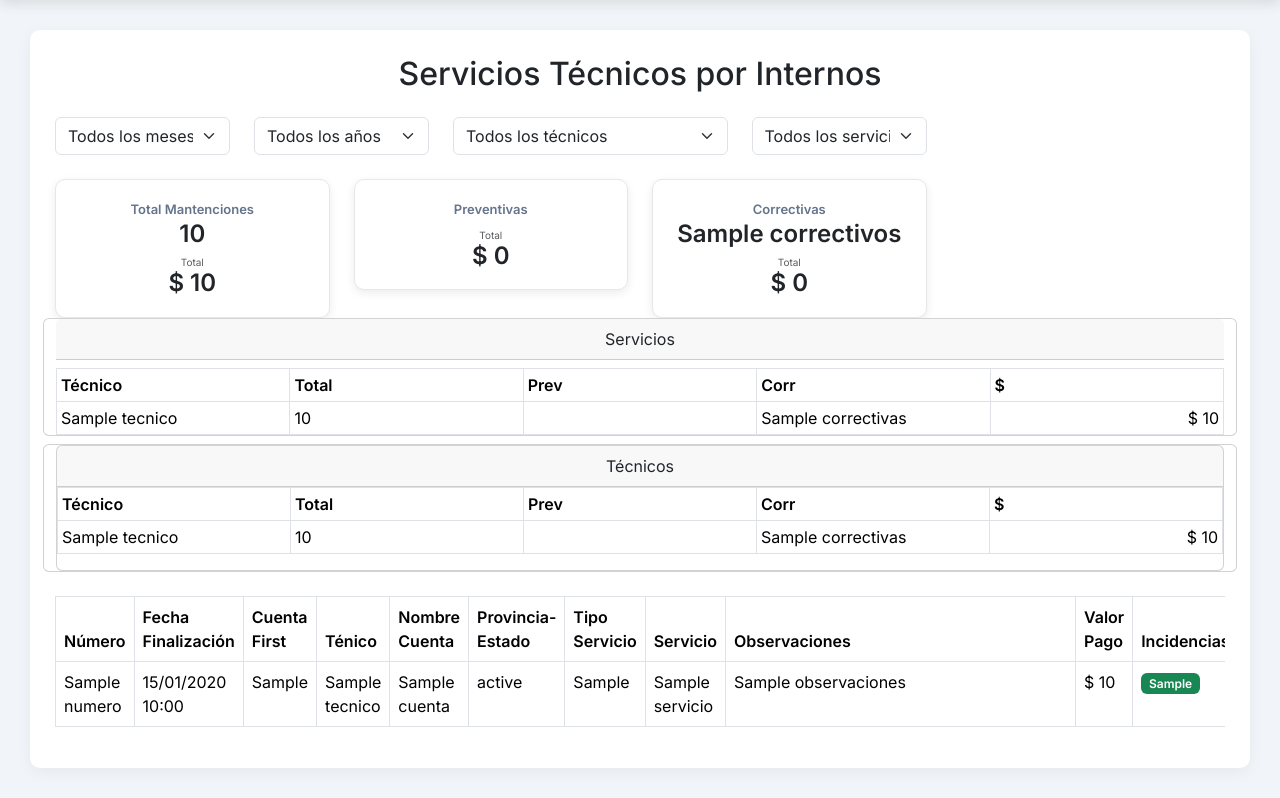
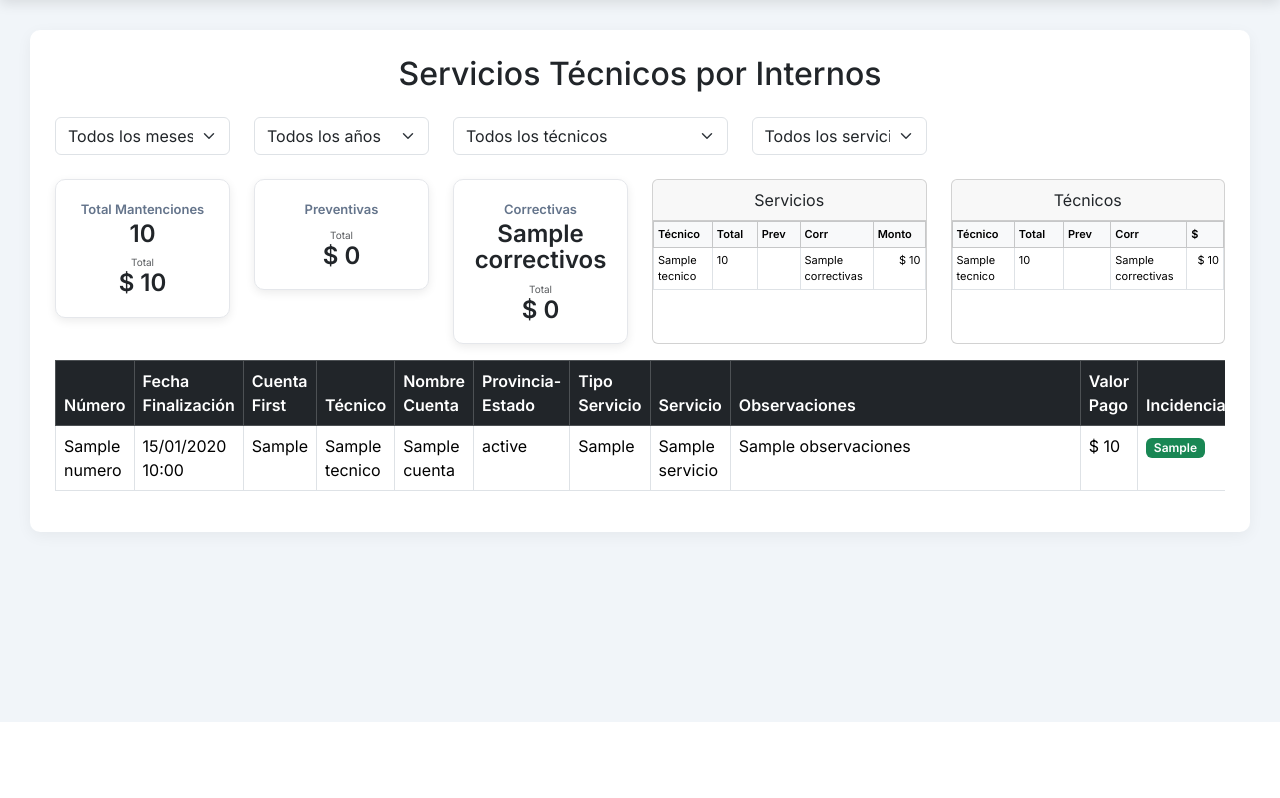
Before and after one commit to Guvtam/sistema-sstt, a Django app: template servicios/templates/servicios/internos.html in a window 1280 px wide. Shown: the part 78-876 px from the top of the page. After the commit the page ends 800 px from the top, so only its background shows below. Run offline with Django 3.2, Linux system fonts and the light colour scheme; the template is opened without the code that fills it: most values are stand-ins (such as "Sample title", 1, 10 or a date in 2020).

Commit message:
mejora en templates contratista e internos

```diff
--- a/servicios/templates/servicios/internos.html
+++ b/servicios/templates/servicios/internos.html
@@ -9,10 +9,10 @@
 
 <form method="get" class="row mb-4">
 
-<!-- FILTRO MES -->
 <div class="col-md-2">
     <select name="mes" class="form-select" onchange="this.form.submit()">
         <option value="">Todos los meses</option>
+
         <option value="1" {% if mes == "1" %}selected{% endif %}>Enero</option>
         <option value="2" {% if mes == "2" %}selected{% endif %}>Febrero</option>
         <option value="3" {% if mes == "3" %}selected{% endif %}>Marzo</option>
@@ -31,6 +31,7 @@
 <div class="col-md-2">
     <select name="anio" class="form-select" onchange="this.form.submit()">
         <option value="">Todos los años</option>
+
         <option value="2024" {% if anio == "2024" %}selected{% endif %}>2024</option>
         <option value="2025" {% if anio == "2025" %}selected{% endif %}>2025</option>
         <option value="2026" {% if anio == "2026" %}selected{% endif %}>2026</option>
@@ -38,224 +39,145 @@
     </select>
 </div>
 
-
-<!-- FILTRO TECNICO -->
 <div class="col-md-3">
-
     <select name="tecnico" class="form-select" onchange="this.form.submit()">
-
         <option value="">Todos los técnicos</option>
-
         {% for t in tecnicos %}
         <option value="{{ t }}" {% if tecnico_seleccionado == t %}selected{% endif %}>
             {{ t }}
         </option>
         {% endfor %}
-
     </select>
-
 </div>
 
-
-<!-- FILTRO TIPO SERVICIO -->
 <div class="col-md-2">
-
     <select name="tipo_servicio" class="form-select" onchange="this.form.submit()">
-
         <option value="">Todos los servicios</option>
-
-<option value="PREVENTIV" {% if tipo_servicio == "PREVENTIV" %}selected{% endif %}>
-Preventivas
-</option>
-
-<option value="CORRECTIV" {% if tipo_servicio == "CORRECTIV" %}selected{% endif %}>
-Correctivas
-</option>
-
+        <option value="PREVENTIV" {% if tipo_servicio == "PREVENTIV" %}selected{% endif %}>Preventivas</option>
+        <option value="CORRECTIV" {% if tipo_servicio == "CORRECTIV" %}selected{% endif %}>Correctivas</option>
     </select>
-
 </div>
 
 </form>
 
-
+<!-- DASHBOARD -->
 <div class="row mb-3">
 
-
-
-<div class="col-md-3">
+    <!-- KPI -->
+    <div class="col-md-2">
         <div class="kpi-card text-center">
-
             <div class="kpi-title">Total Mantenciones</div>
-
-            <div class="kpi-value">
-                {{ resumen.total }}
-            </div>
-
+            <div class="kpi-value">{{ resumen.total }}</div>
             <div class="small text-muted mt-2">Total</div>
-
             <div class="kpi-value">
                 $ {{ resumen.costo_total|default:0|floatformat:0|intcomma }}
             </div>
-
         </div>
     </div>
 
-
-
-    <div class="col-md-3">
+    <div class="col-md-2">
         <div class="kpi-card text-center">
-
             <div class="kpi-title">Preventivas</div>
-
-                <div class="kpi-value">
-                    {{ resumen.preventivos }}
-                </div>
-
+            <div class="kpi-value">{{ resumen.preventivos }}</div>
             <div class="small text-muted mt-2">Total</div>
-
             <div class="kpi-value">
                 $ {{ resumen.costo_preventivas|default:0|floatformat:0|intcomma }}
             </div>
-
         </div>
     </div>
 
-
-
-    <div class="col-md-3">
+    <div class="col-md-2">
         <div class="kpi-card text-center">
-
             <div class="kpi-title">Correctivas</div>
-
-                <div class="kpi-value">
-                    {{ resumen.correctivos }}
-                </div>
-
+            <div class="kpi-value">{{ resumen.correctivos }}</div>
             <div class="small text-muted mt-2">Total</div>
-
             <div class="kpi-value">
                 $ {{ resumen.costo_correctivas|default:0|floatformat:0|intcomma }}
             </div>
-
         </div>
     </div>
 
+    <!-- TABLA SERVICIOS -->
+    <div class="col-md-3">
+        <div class="card h-100">
+            <div class="card-header text-center">Servicios</div>
 
-        <div class="card mb-2">
-
-            <div class="card-header text-center">
-            Servicios
+            <div class="table-responsive">
+                <table class="table table-sm table-bordered mb-0">
+                    <thead class="table-light">
+                        <tr style="font-size:11px">
+                            <th>Técnico</th>
+                            <th>Total</th>
+                            <th>Prev</th>
+                            <th>Corr</th>
+                            <th>Monto</th>
+                        </tr>
+                    </thead>
+                    <tbody style="font-size:11px">
+                        {% for t in tabla_servicios %}
+                        <tr>
+                            <td>{{ t.tecnico }}</td>
+                            <td>{{ t.total }}</td>
+                            <td>{{ t.preventivas }}</td>
+                            <td>{{ t.correctivas }}</td>
+                            <td class="text-end">
+                                $ {{ t.costo_total|floatformat:0|intcomma }}
+                            </td>
+                        </tr>
+                        {% endfor %}
+                    </tbody>
+                </table>
+            </div>
+        </div>
     </div>
 
-            <table class="table table-sm table-bordered mt-2 mb-0">
+    <!-- TABLA TECNICOS -->
+    <div class="col-md-3">
+        <div class="card h-100">
+            <div class="card-header text-center">Técnicos</div>
 
-            <thead>
-
-            <tr>
+            <div class="table-responsive">
+                <table class="table table-sm table-bordered mb-0">
+                    <thead class="table-light">
+                        <tr style="font-size:11px">
                             <th>Técnico</th>
                             <th>Total</th>
                             <th>Prev</th>
                             <th>Corr</th>
                             <th>$</th>
                         </tr>
-
                     </thead>
-
-            <tbody>
-
-            {% for t in tabla_servicios %}
-
+                    <tbody style="font-size:11px">
+                        {% for t in tabla_tecnicos %}
                         <tr>
-
                             <td>{{ t.tecnico }}</td>
-
                             <td>{{ t.total }}</td>
-
                             <td>{{ t.preventivas }}</td>
-
                             <td>{{ t.correctivas }}</td>
-
                             <td class="text-end">
                                 $ {{ t.costo_total|floatformat:0|intcomma }}
                             </td>
-
                         </tr>
-
                         {% endfor %}
-
                     </tbody>
-
                 </table>
+            </div>
+        </div>
+    </div>
 
 </div>
 
-            <div class="card mb-2">
-
-                <div class="card">
-
-                        <div class="card-header text-center">
-                        Técnicos
-                        </div>
-
-                        <table class="table table-sm table-bordered">
-
-                        <thead>
-
-                        <tr>
-                        <th>Técnico</th>
-                        <th>Total</th>
-                        <th>Prev</th>
-                        <th>Corr</th>
-                        <th>$</th>
-                        </tr>
-
-                        </thead>
-
-                        <tbody>
-
-                        {% for t in tabla_tecnicos %}
-
-                        <tr>
-
-                        <td>{{ t.tecnico }}</td>
-
-                        <td>{{ t.total }}</td>
-
-                        <td>{{ t.preventivas }}</td>
-
-                        <td>{{ t.correctivas }}</td>
-
-                        <td class="text-end">
-                        $ {{ t.costo_total|floatformat:0|intcomma }}
-                        </td>
-
-                        </tr>
-
-                        {% endfor %}
-
-                        </tbody>
-
-                        </table>
-
-                        </div>
-
-            </div>
-</div>
-
-
-
+<!-- TABLA -->
 <div class="table-responsive">
 
     <table class="table table-bordered table-hover">
 
-<thead>
-
+        <thead class="table-dark sticky-table-header">
             <tr>
                 <th>Número</th>
                 <th>Fecha Finalización</th>
                 <th>Cuenta First</th>
-<th>Ténico</th>
+                <th>Técnico</th>
                 <th>Nombre Cuenta</th>
                 <th>Provincia-Estado</th>
                 <th>Tipo Servicio</th>
@@ -264,13 +186,11 @@ Correctivas
                 <th>Valor Pago</th>
                 <th>Incidencias</th>
             </tr>
-
         </thead>
 
         <tbody>
 
             {% for s in servicios %}
-
             <tr>
 
                 <td>{{ s.numero }}</td>
@@ -278,6 +198,7 @@ Correctivas
                 <td>{{ s.fecha_finalizacion|date:"d/m/Y H:i" }}</td>
 
                 <td>{{ s.cuenta_contable }}</td>
+
                 <td>{{ s.tecnico }}</td>
 
                 <td>{{ s.cuenta }}</td>
@@ -288,26 +209,23 @@ Correctivas
 
                 <td>{{ s.servicio }}</td>
 
-<td>{{ s.observaciones }}</td>
-
-<td>$ {{ s.valor_pago_tecnico|floatformat:0|intcomma }}</td>
+                <td class="col-observaciones">{{ s.observaciones }}</td>
 
                 <td>
+                    $ {{ s.valor_pago_tecnico|floatformat:0|intcomma }}
+                </td>
 
+                <td>
                     {% if s.numero_incidencias_dia > 2 %}
                         <span class="badge bg-danger">{{ s.numero_incidencias_dia }}</span>
-
                     {% elif s.numero_incidencias_dia == 2 %}
                         <span class="badge bg-warning text-dark">{{ s.numero_incidencias_dia }}</span>
-
                     {% else %}
                         <span class="badge bg-success">{{ s.numero_incidencias_dia }}</span>
                     {% endif %}
-
                 </td>
 
             </tr>
-
             {% endfor %}
 
         </tbody>
@@ -316,6 +234,4 @@ Correctivas
 
 </div>
 
-
-
 {% endblock %}
--- a/servicios/views.py
+++ b/servicios/views.py
@@ -14,7 +14,6 @@ from django.template.loader import render_to_string
 from django.http import HttpResponse
 from xhtml2pdf import pisa
 from io import BytesIO
-
 
 
 
@@ -236,6 +235,8 @@ def internos(request):
         else:
             tabla_tecnicos.append(tecnico)
 
+
+
     # ==============================
     # RENDER
     # ==============================
@@ -256,6 +257,8 @@ def internos(request):
 
         "mes": mes,
         "anio": anio,
+
+
     })
 
 
```
Also changed, not shown: servicios/templates/servicios/buscador.html (+32 -11 lines), db.sqlite3. Lines whose indentation alone changed are shown as unchanged.
